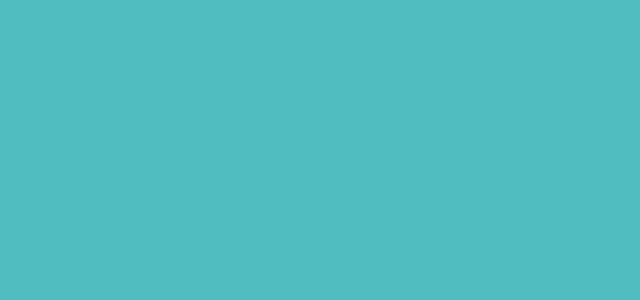
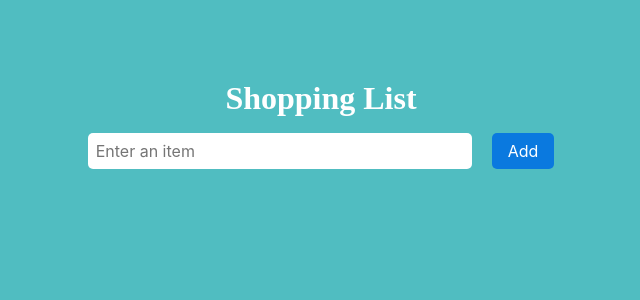
Before and after one commit to Egba-Adaeze/FQAs, a React (Create React App) app: page /shoplist in a window 1280 px wide. Before the commit this address had no page. Shown: the top 300 px of the page, without its empty margins (319-959 px from the left). Built offline with nearby package versions, Linux system fonts and the light colour scheme.

Commit message:
A React App on shopping list

```diff
--- a/src/App.js
+++ b/src/App.js
@@ -5,6 +5,7 @@ import Acc from './Components/Acc'
 import './App.css';
 import Github from "./Components/Github";
 import Slider from "./Components/Slider";
+import Shoplist from "./Components/Shoplist";
 
 function App() {
   return (
@@ -15,6 +16,7 @@ function App() {
         <Route path="/quotes" element = {<Quotes/>}/>
         <Route path="/github" element = {<Github/>} />
         <Route path="/slider" element = {<Slider/>} />
+        <Route path="/shoplist" element = {<Shoplist/>} />
         </Routes>
     </BrowserRouter>
     </div>
--- /dev/null
+++ b/src/Components/Shoplist.css
@@ -0,0 +1,65 @@
+.Shoplist {
+    text-align: center;
+    margin-top: 5rem;
+  }
+
+  .input-container {
+    display: flex;
+    align-items: center;
+    justify-content: center;
+    margin-bottom: 1rem;
+  }
+
+  input {
+    margin-right: 1rem;
+    padding: 0.5rem;
+    font-size: 1rem;
+    border: none;
+    border-radius: 5px;
+  }
+
+  button {
+    padding: 0.5rem 1rem;
+    font-size: 1rem;
+    background-color: #0a79df;
+    color: white;
+    border: none;
+    border-radius: 5px;
+    cursor: pointer;
+  }
+
+  h1{
+ text-align: center;
+ color: white;
+ padding-top: 5rem;
+ margin-bottom: 1rem;
+ font-family: 'Times New Roman', Times, serif;
+  }
+
+
+  ul {
+    list-style-type: none;
+    padding: 0;
+    margin: 0;
+  }
+
+  li {
+    display: flex;
+    align-items: center;
+    justify-content: space-between;
+    padding: 0.5rem 1rem;
+    background-color: #f0f0f0;
+    margin-bottom: 0.5rem;
+    border-radius: 5px;
+    margin-left: 300px;
+    margin-right: 300px;
+  }
+
+  li span {
+    flex-grow: 1;
+  }
+
+  li button {
+    margin-left: 1rem;
+    background-color: #ff5252;
+  }
--- /dev/null
+++ b/src/Components/Shoplist.jsx
@@ -0,0 +1,45 @@
+import React, { useState } from 'react';
+import './Shoplist.css';
+
+function App() {
+  const [items, setItems] = useState([]);
+  const [inputValue, setInputValue] = useState('');
+
+  const addItem = () => {
+    if (inputValue.trim() !== '') {
+      setItems([...items, inputValue]);
+      setInputValue('');
+    }
+  };
+
+  const deleteItem = (index) => {
+    const newItems = [...items];
+    newItems.splice(index, 1);
+    setItems(newItems);
+  };
+
+  return (
+    <div className="App">
+      <h1>Shopping List</h1>
+      <div className="input-container">
+        <input
+          type="text"
+          value={inputValue}
+          onChange={(e) => setInputValue(e.target.value)}
+          placeholder="Enter an item"
+        />
+        <button onClick={addItem}>Add</button>
+      </div>
+      <ul>
+        {items.map((item, index) => (
+          <li key={index}>
+            <span>{item}</span>
+            <button onClick={() => deleteItem(index)}>X</button>
+          </li>
+        ))}
+      </ul>
+    </div>
+  );
+}
+
+export default App;
```
